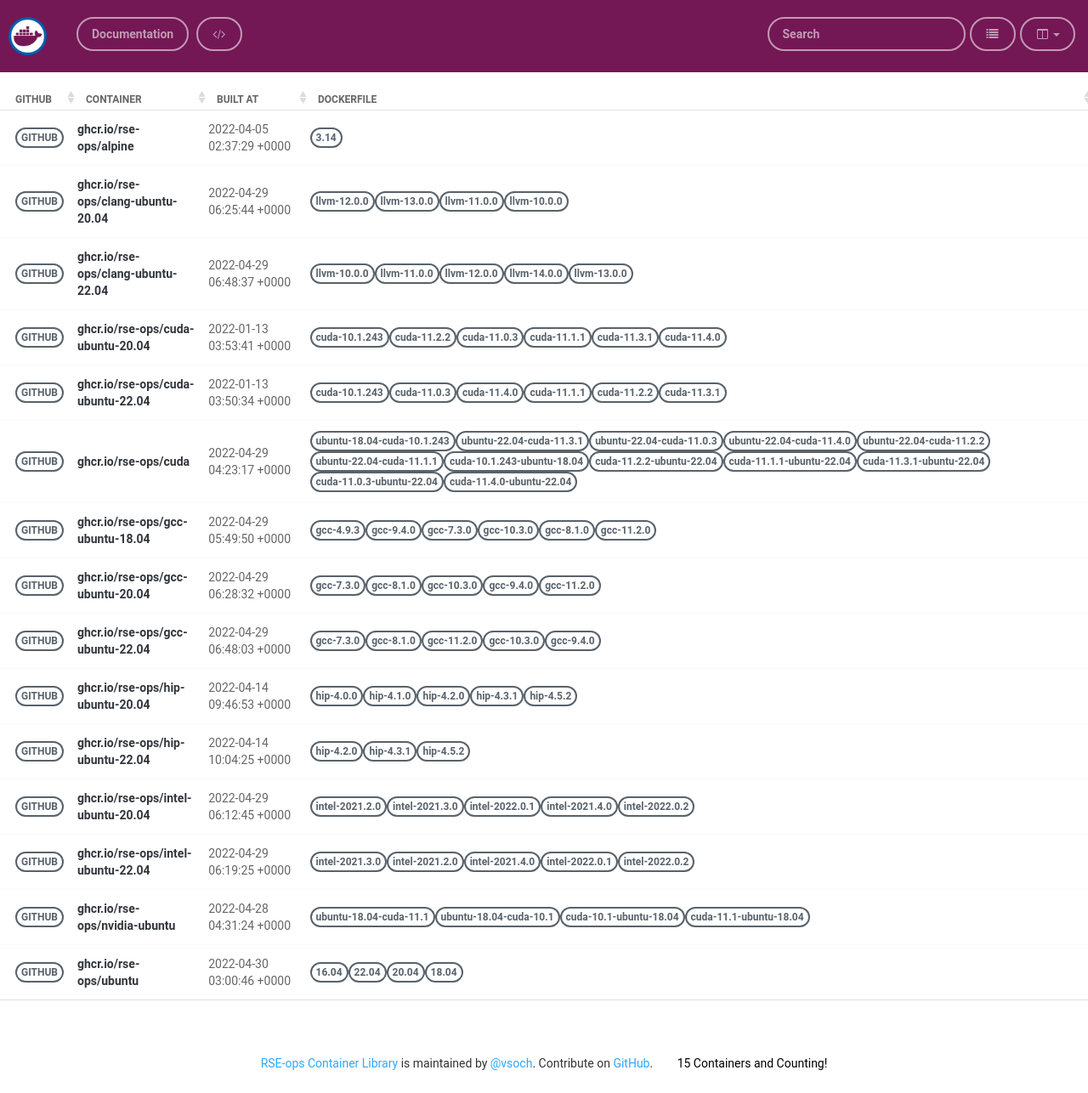
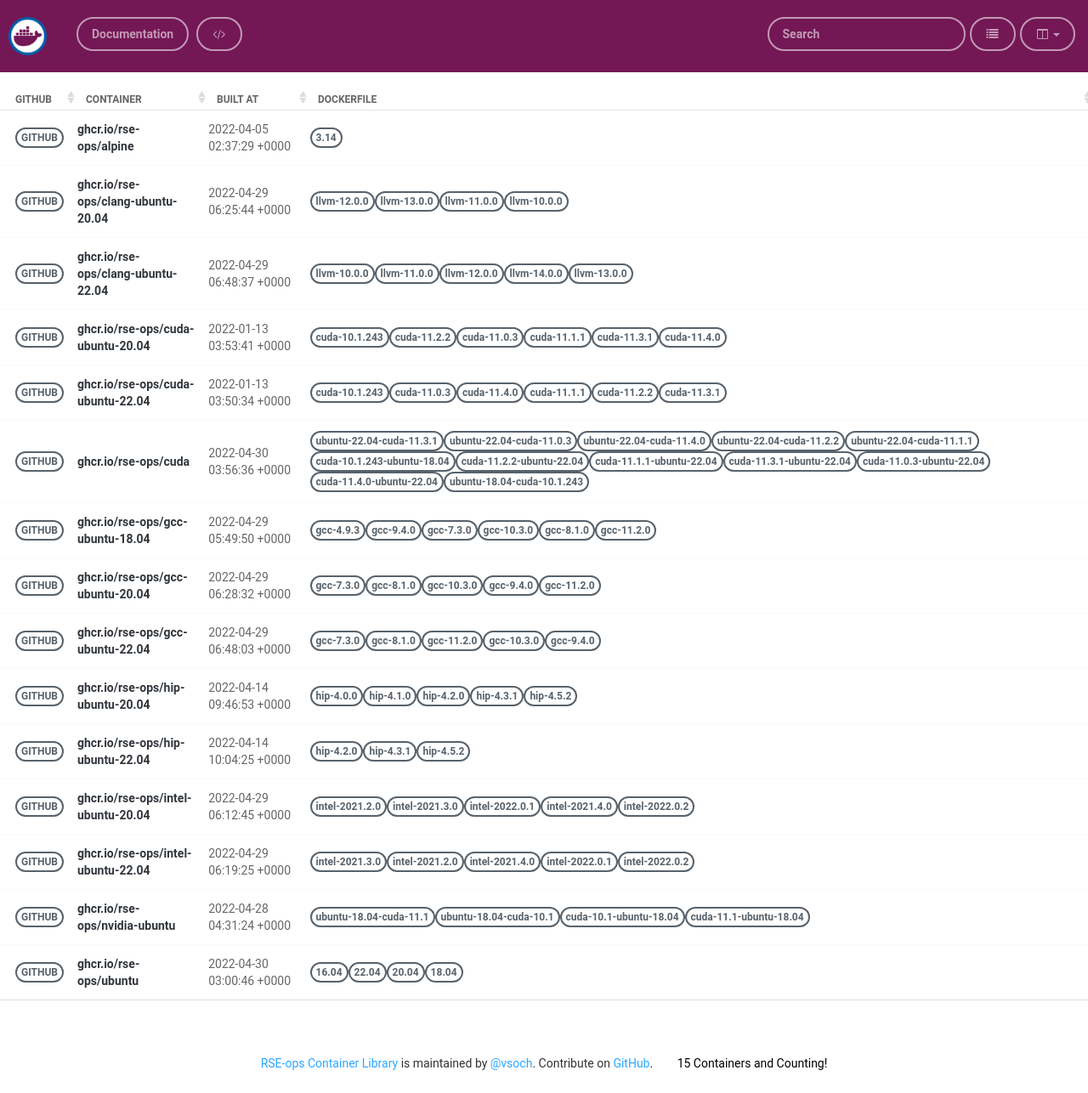
Before and after one commit to rse-ops/docker-images, a Jekyll site: the page built from pages/index.md, in a window 1280 px wide. Shown: the whole page at 85% size. Built offline with Jekyll 4.4.1, drawn with Linux system fonts in a browser that asks for light colours; nearby versions of some CDN libraries.

Commit message:
Automated push to update library 2022-04-30

```diff
--- a/_library/ghcr.io-rse-ops-cuda.md
+++ b/_library/ghcr.io-rse-ops-cuda.md
@@ -1,14 +1,11 @@
 ---
 layout: container
 name: ghcr.io/rse-ops/cuda
-updated_at: 2022-04-29 04:23:17.269487
+updated_at: 2022-04-30 03:56:36.663820
 
 
 container_url: https://github.com/orgs/rse-ops/packages/container/package/cuda
 versions:
- - tag: ubuntu-18.04-cuda-10.1.243
-   dockerfile: https://github.com/rse-ops/docker-images/blob/main/ubuntu/cuda/Dockerfile
-   manifest: https://crane.ggcr.dev/manifest/ghcr.io/rse-ops/cuda:ubuntu-18.04-cuda-10.1.243
  - tag: ubuntu-22.04-cuda-11.3.1
    dockerfile: https://github.com/rse-ops/docker-images/blob/main/ubuntu/cuda/Dockerfile
    manifest: https://crane.ggcr.dev/manifest/ghcr.io/rse-ops/cuda:ubuntu-22.04-cuda-11.3.1
```
Also changed, not shown: other parts of _library/ghcr.io-rse-ops-cuda.md (+3 -0 lines).
